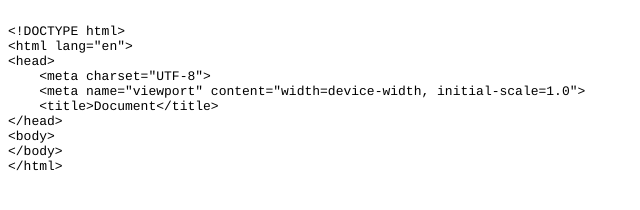
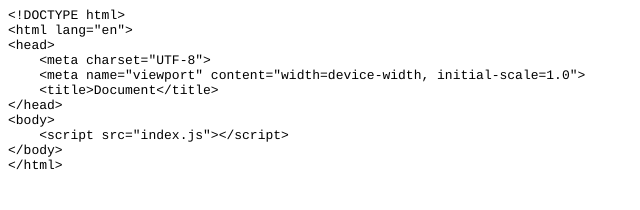
Before and after one commit to DJump13/first-project, a plain HTML site: page index.html in a window 1280 px wide. Shown: the whole page, without its empty margins (0-640 px from the left). Drawn offline with Linux system fonts and the light colour scheme.

Commit message:
added JavaScript

```diff
--- a/index.html
+++ b/index.html
@@ -7,22 +7,21 @@
   <meta name="Generator" content="Cocoa HTML Writer">
   <meta name="CocoaVersion" content="2487.7">
   <style type="text/css">
-    p.p1 {margin: 0.0px 0.0px 0.0px 0.0px; font: 13.0px Courier; -webkit-text-stroke: #000000; min-height: 16.0px}
-    p.p2 {margin: 0.0px 0.0px 0.0px 0.0px; font: 13.0px Courier; -webkit-text-stroke: #000000}
+    p.p1 {margin: 0.0px 0.0px 0.0px 0.0px; font: 13.0px Courier; -webkit-text-stroke: #000000}
     span.s1 {font-kerning: none}
   </style>
 </head>
 <body>
-<p class="p1"><span class="s1"></span><br></p>
-<p class="p2"><span class="s1">&lt;!DOCTYPE html&gt;</span></p>
-<p class="p2"><span class="s1">&lt;html lang="en"&gt;</span></p>
-<p class="p2"><span class="s1">&lt;head&gt;</span></p>
-<p class="p2"><span class="s1">    &lt;meta charset="UTF-8"&gt;</span></p>
-<p class="p2"><span class="s1">    &lt;meta name="viewport" content="width=device-width, initial-scale=1.0"&gt;</span></p>
-<p class="p2"><span class="s1">    &lt;title&gt;Document&lt;/title&gt;</span></p>
-<p class="p2"><span class="s1">&lt;/head&gt;</span></p>
-<p class="p2"><span class="s1">&lt;body&gt;</span></p>
-<p class="p2"><span class="s1">&lt;/body&gt;</span></p>
-<p class="p2"><span class="s1">&lt;/html&gt;</span></p>
+<p class="p1"><span class="s1">&lt;!DOCTYPE html&gt;</span></p>
+<p class="p1"><span class="s1">&lt;html lang="en"&gt;</span></p>
+<p class="p1"><span class="s1">&lt;head&gt;</span></p>
+<p class="p1"><span class="s1">    &lt;meta charset="UTF-8"&gt;</span></p>
+<p class="p1"><span class="s1">    &lt;meta name="viewport" content="width=device-width, initial-scale=1.0"&gt;</span></p>
+<p class="p1"><span class="s1">    &lt;title&gt;Document&lt;/title&gt;</span></p>
+<p class="p1"><span class="s1">&lt;/head&gt;</span></p>
+<p class="p1"><span class="s1">&lt;body&gt;</span></p>
+<p class="p1"><span class="s1">    &lt;script src="index.js"&gt;&lt;/script&gt;</span></p>
+<p class="p1"><span class="s1">&lt;/body&gt;</span></p>
+<p class="p1"><span class="s1">&lt;/html&gt;</span></p>
 </body>
 </html>
--- /dev/null
+++ b/index.js
@@ -0,0 +1,2 @@
+
+alert("Git it.")
```
